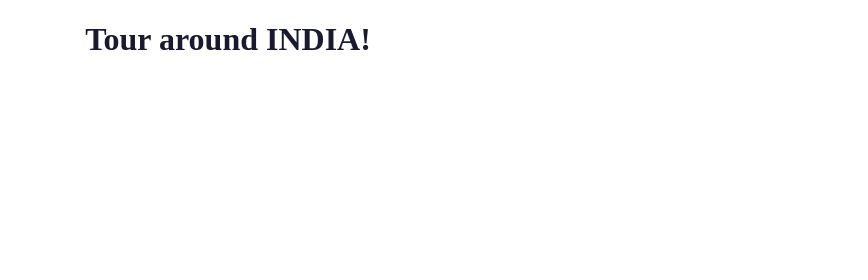
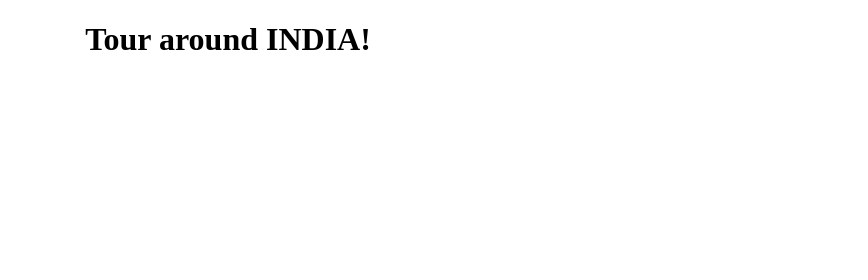
Before and after one commit to Srujana2505/project_1, a plain HTML site: page index.html in a window 1280 px wide. Shown: the top 280 px of the page, 412-1280 px from the left. Drawn offline with Linux system fonts and the light colour scheme.

Commit message:
Update styles.css

```diff
--- a/styles.css
+++ b/styles.css
@@ -1,5 +1,5 @@
 header{
-    color: rgb(25, 25, 48);
+    color: black;
     text-align: center;
     width: 100%;
     top: 0;
```
